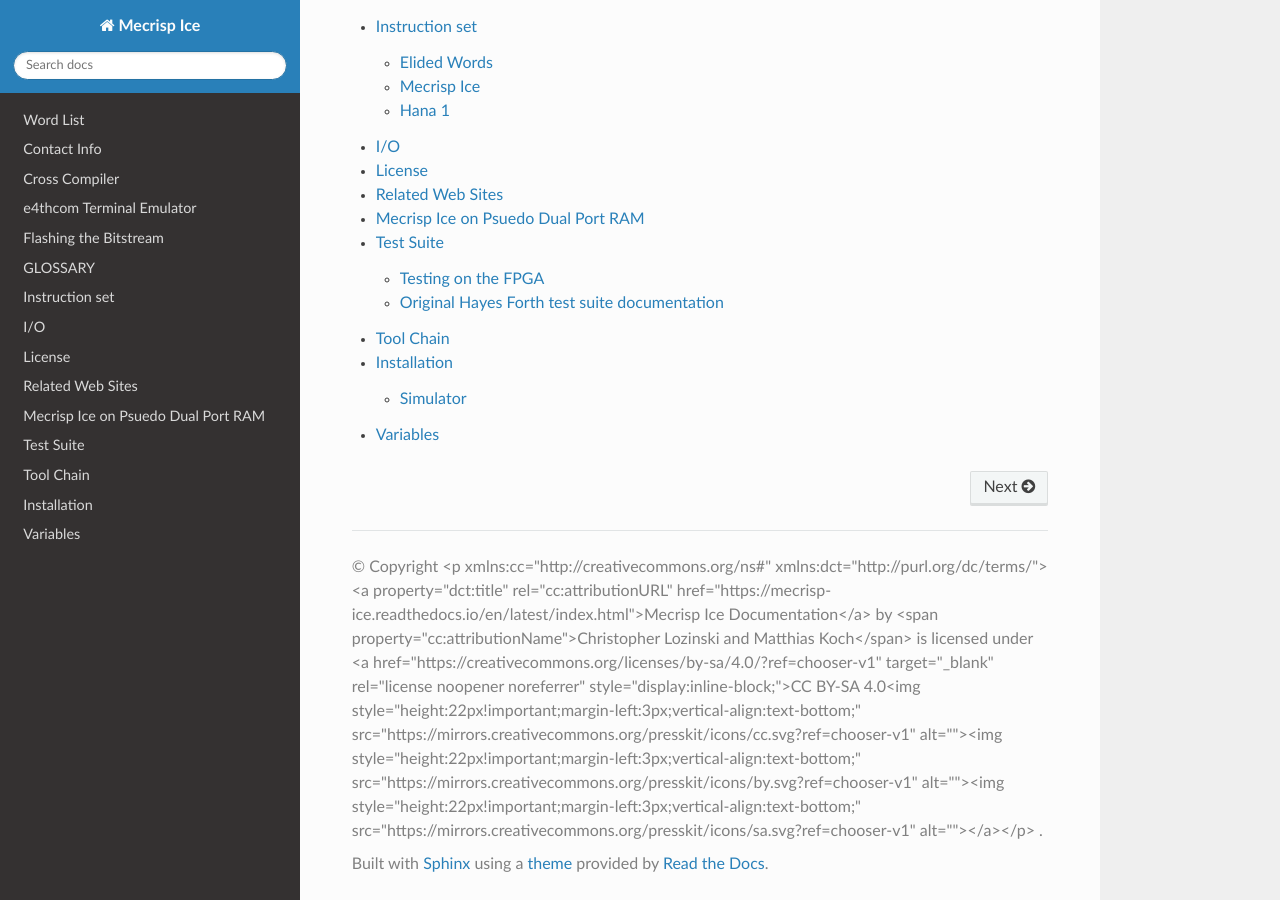
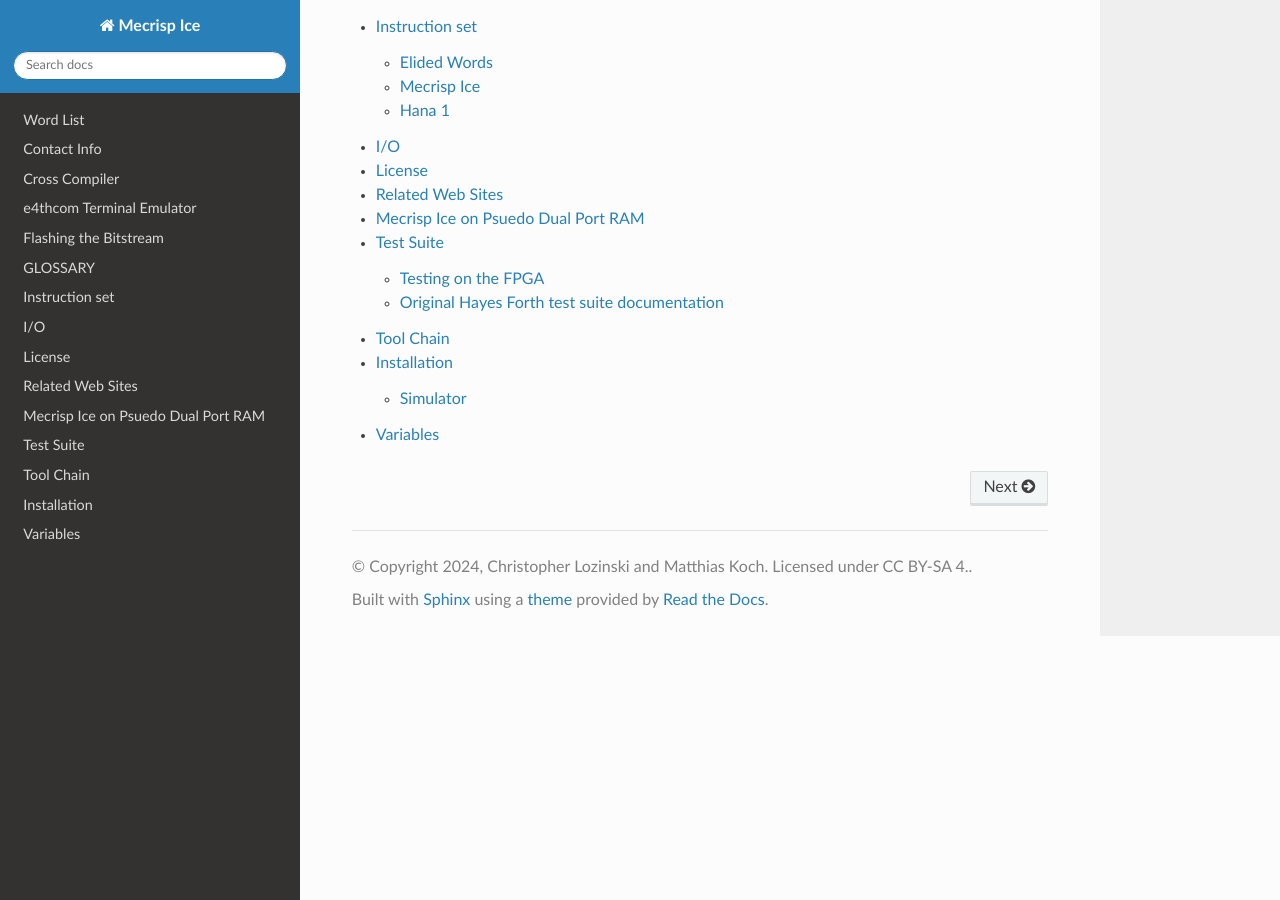
Before and after one commit to PythonLinks/Mecrisp-Ice, a Sphinx documentation site: the page built from docs/source/index.rst, in a window 1280 px wide and 900 px high, scrolled down 2389 px. Built offline with Sphinx 7.4.7 and the Read the Docs theme 3.1.0, drawn with Linux system fonts in a browser that asks for light colours.

Commit message:
Update conf.py copyright to mention license.

```diff
--- a/docs/source/conf.py
+++ b/docs/source/conf.py
@@ -3,11 +3,7 @@
 # -- Project information
 
 project = 'Mecrisp Ice'
-copyright = """ <p xmlns:cc="http://creativecommons.org/ns#" xmlns:dct="http://purl.org/dc/terms/"><a property="dct:title" rel="cc:attributionURL" href="https://mecrisp-ice.readthedocs.io/en/latest/index.html">Mecrisp Ice Documentation</a> by <span property="cc:attributionName">Christopher Lozinski and Matthias Koch</span> is licensed under <a href="https://creativecommons.org/licenses/by-sa/4.0/?ref=chooser-v1" target="_blank" rel="license noopener noreferrer" style="display:inline-block;">CC BY-SA 4.0<img style="height:22px!important;margin-left:3px;vertical-align:text-bottom;" src="https://mirrors.creativecommons.org/presskit/icons/cc.svg?ref=chooser-v1" alt=""><img style="height:22px!important;margin-left:3px;vertical-align:text-bottom;" src="https://mirrors.creativecommons.org/presskit/icons/by.svg?ref=chooser-v1" alt=""><img style="height:22px!important;margin-left:3px;vertical-align:text-bottom;" src="https://mirrors.creativecommons.org/presskit/icons/sa.svg?ref=chooser-v1" alt=""></a></p>
-
-"""
-
-
+copyright = '2024, Christopher Lozinski and Matthias Koch.  Licensed under CC BY-SA 4.'
 author = 'Chrisopher Lozinski'
 
 release = '0.1'
```
